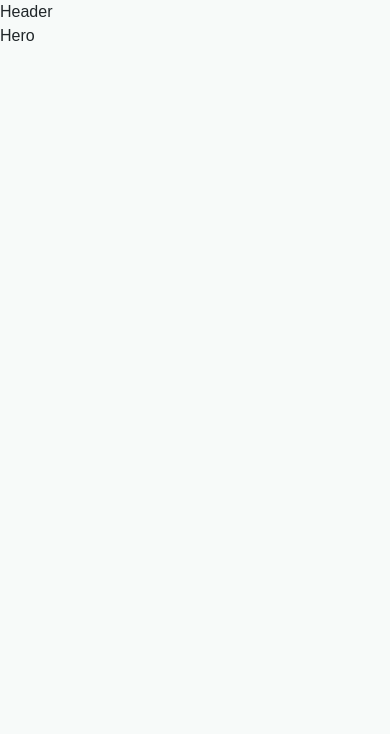
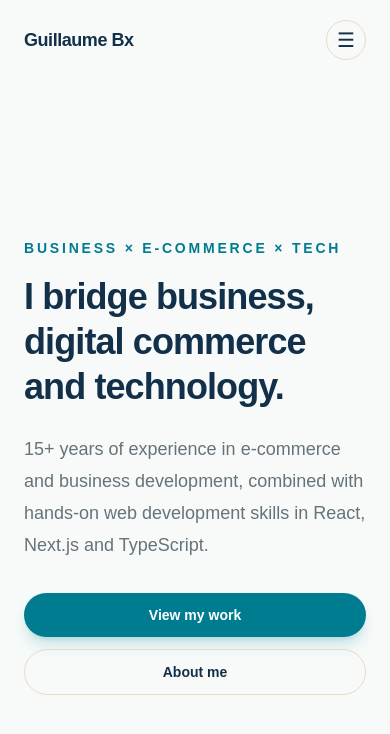
Before and after one commit to Pikero-bx33/guillaume-portfolio, a Next.js app: page / in a window 390 px wide. Shown: the top 734 px of the page. Built offline with nearby package versions, Linux system fonts and the light colour scheme.

Commit message:
Build responsive header and hero section

```diff
--- a/src/app/page.tsx
+++ b/src/app/page.tsx
@@ -5,6 +5,7 @@ export default function Home() {
   return (
     <>
       <Header />
+
       <main>
         <Hero />
       </main>
--- a/src/components/layout/Header.tsx
+++ b/src/components/layout/Header.tsx
@@ -1,3 +1,50 @@
+import Link from "next/link";
+
+const navItems = [
+  { label: "About", href: "#about" },
+  { label: "Experience", href: "#experience" },
+  { label: "Skills", href: "#skills" },
+  { label: "Projects", href: "#projects" },
+  { label: "Beyond", href: "#beyond" },
+  { label: "Contact", href: "#contact" },
+];
+
 export default function Header() {
-  return <header>Header</header>;
+  return (
+    <header className="w-full">
+      <div className="mx-auto flex max-w-7xl items-center justify-between px-6 py-5">
+        <Link
+          href="/"
+          className="text-lg font-semibold tracking-tight text-deep-blue"
+        >
+          Guillaume Bx
+        </Link>
+
+        {/* Mobile navigation button */}
+        <button
+          type="button"
+          aria-label="Open navigation menu"
+          className="flex h-10 w-10 items-center justify-center rounded-full border border-sand text-deep-blue md:hidden"
+        >
+          <span className="text-xl">☰</span>
+        </button>
+
+        {/* Desktop navigation */}
+        <nav className="hidden md:block" aria-label="Main navigation">
+          <ul className="flex items-center gap-7">
+            {navItems.map((item) => (
+              <li key={item.href}>
+                <Link
+                  href={item.href}
+                  className="text-sm font-medium text-muted transition-colors hover:text-ocean"
+                >
+                  {item.label}
+                </Link>
+              </li>
+            ))}
+          </ul>
+        </nav>
+      </div>
+    </header>
+  );
 }
--- a/src/components/sections/Hero.tsx
+++ b/src/components/sections/Hero.tsx
@@ -1,3 +1,39 @@
+import Link from "next/link";
+
 export default function Hero() {
-  return <section>Hero</section>;
+  return (
+    <section className="flex min-h-[calc(100vh-72px)] items-center px-6 py-16">
+      <div className="mx-auto max-w-7xl">
+        <p className="mb-4 text-sm font-semibold uppercase tracking-[0.2em] text-ocean">
+          Business × E-commerce × Tech
+        </p>
+
+        <h1 className="max-w-3xl text-4xl font-bold leading-tight tracking-tight text-deep-blue sm:text-5xl lg:text-6xl">
+          I bridge business, digital commerce and technology.
+        </h1>
+
+        <p className="mt-6 max-w-2xl text-lg leading-8 text-muted">
+          15+ years of experience in e-commerce and business development,
+          combined with hands-on web development skills in React, Next.js and
+          TypeScript.
+        </p>
+
+        <div className="mt-8 flex flex-col gap-3 sm:flex-row">
+          <Link
+            href="#projects"
+            className="inline-flex items-center justify-center rounded-full bg-ocean shadow-lg shadow-ocean/20 px-6 py-3 text-sm font-semibold text-white transition-opacity hover:opacity-90"
+          >
+            View my work
+          </Link>
+
+          <Link
+            href="#about"
+            className="inline-flex items-center justify-center rounded-full border border-sand px-6 py-3 text-sm font-semibold text-deep-blue transition-colors hover:border-ocean hover:text-ocean"
+          >
+            About me
+          </Link>
+        </div>
+      </div>
+    </section>
+  );
 }
```
